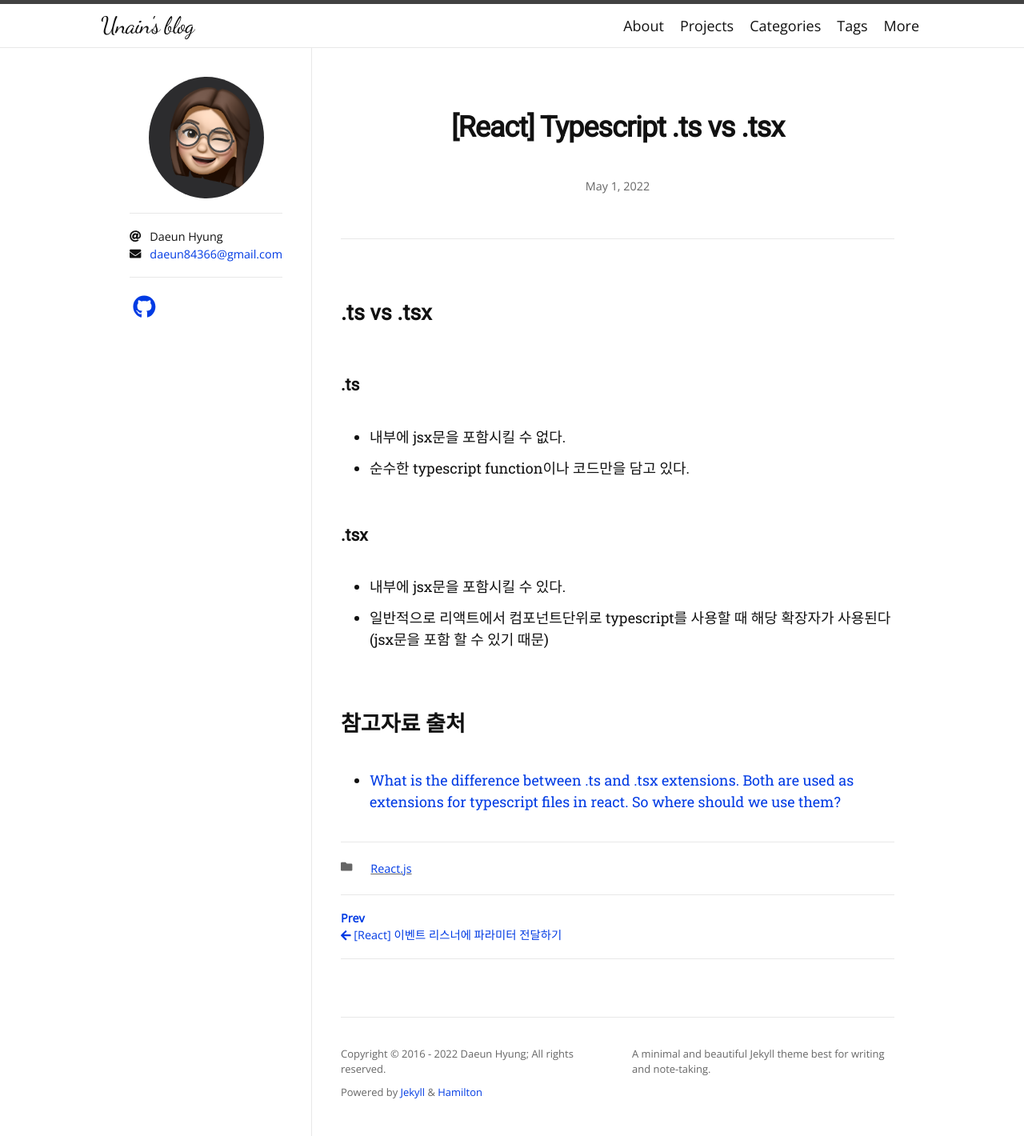
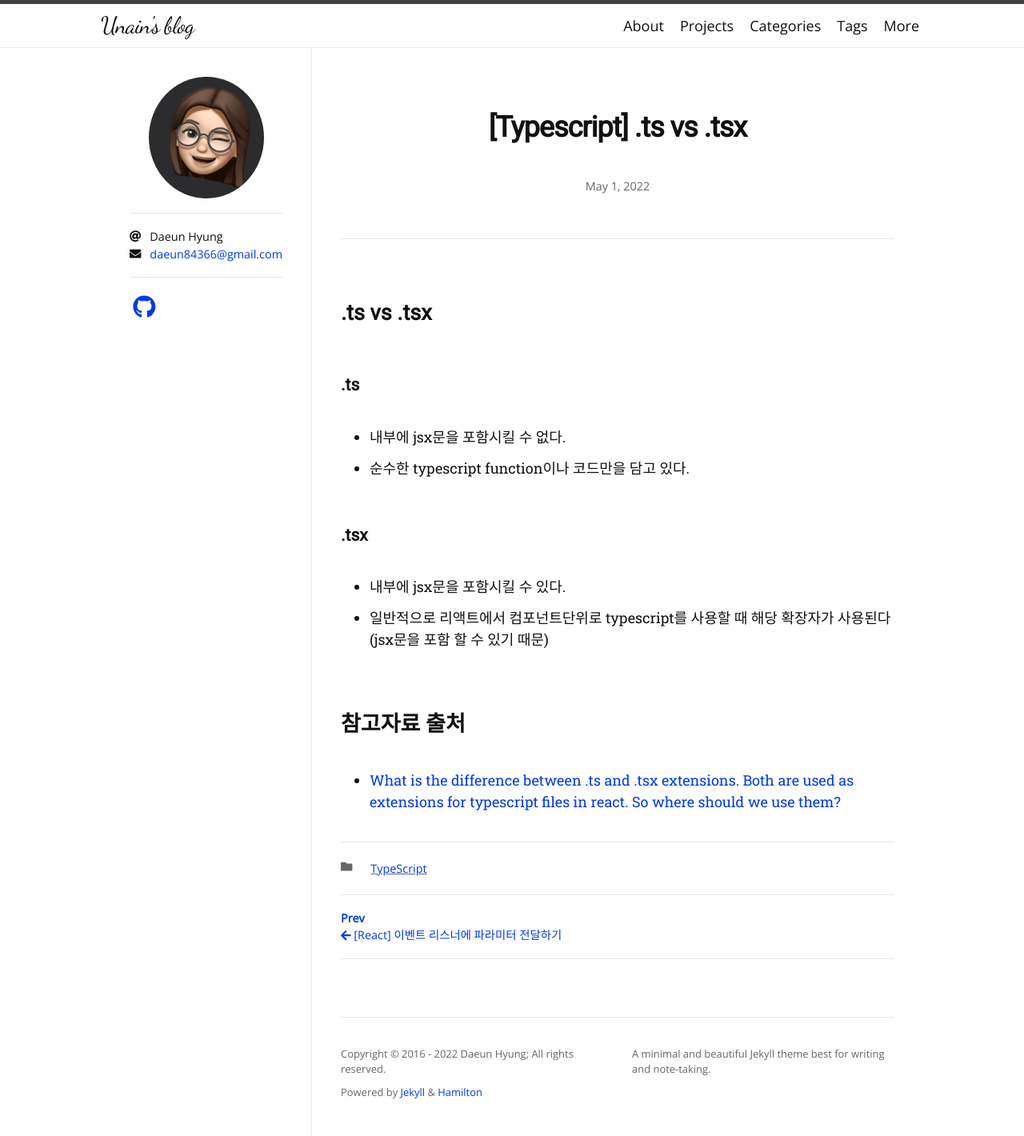
Before and after one commit to unain-dev/unain-dev.github.io, a Jekyll site: the page built from _posts/2022-05-01-React-typescrit-ts-tsx.md, in a window 1280 px wide. Shown: the whole page at 80% size. Built offline with Jekyll 4.4.1, drawn with Linux system fonts in a browser that asks for light colours; nearby versions of some CDN libraries; some web fonts are replaced.

Commit message:
Update 2022-05-01-React-typescrit-ts-tsx.md

```diff
--- a/_posts/2022-05-01-React-typescrit-ts-tsx.md
+++ b/_posts/2022-05-01-React-typescrit-ts-tsx.md
@@ -1,8 +1,7 @@
 ---
 layout: post
-title: "[React] Typescript .ts vs .tsx"
-# date: 2021-12-10 12:34:43 +0900
-categories: React.js
+title: "[Typescript] .ts vs .tsx"
+categories: TypeScript
 ---
 ## .ts vs .tsx
 ### .ts
```
